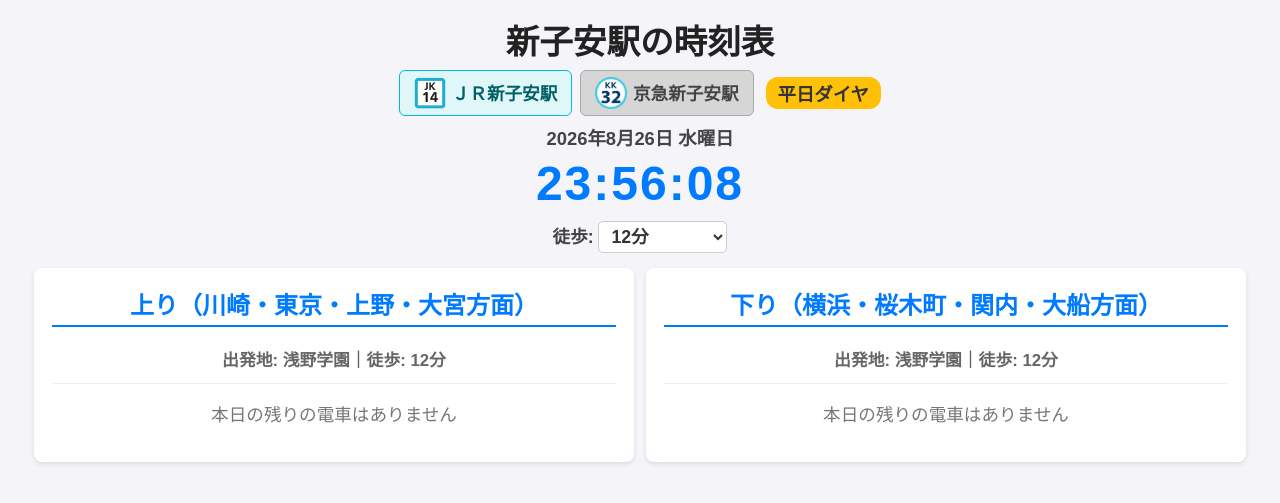
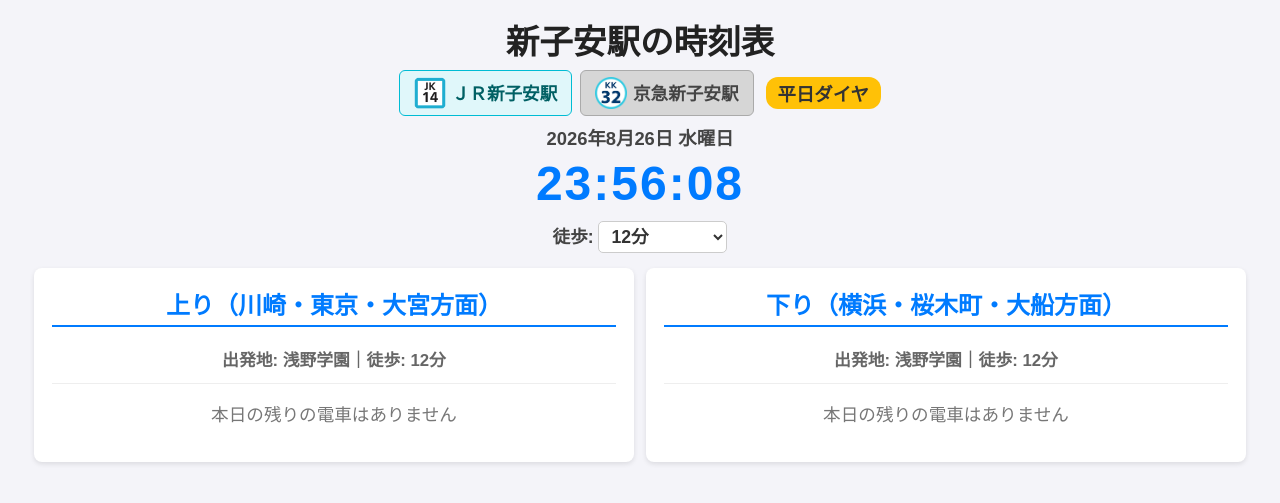
Before and after one commit to butsukawa-sub/station, a Flask app: page / in a window 1280 px wide. Shown: the top 503 px of the page. Run offline with Flask 3, Linux system fonts and the light colour scheme; data that the repository does not hold is empty.

Commit message:
Update index.html

```diff
--- a/templates/index.html
+++ b/templates/index.html
@@ -461,13 +461,13 @@
 
     <div class="container">
       <div class="card">
-        <h2 id="up-title">上り（川崎・東京・上野・大宮方面）</h2>
+        <h2 id="up-title">上り（川崎・東京・大宮方面）</h2>
         <div id="up-departure-info" class="departure-info">出発地: 浅野学園｜徒歩: 12分</div>
         <div id="up-content">読み込み中...</div>
       </div>
 
       <div class="card">
-        <h2 id="down-title">下り（横浜・桜木町・関内・大船方面）</h2>
+        <h2 id="down-title">下り（横浜・桜木町・大船方面）</h2>
         <div id="down-departure-info" class="departure-info">出発地: 浅野学園｜徒歩: 12分</div>
         <div id="down-content">読み込み中...</div>
       </div>
```
